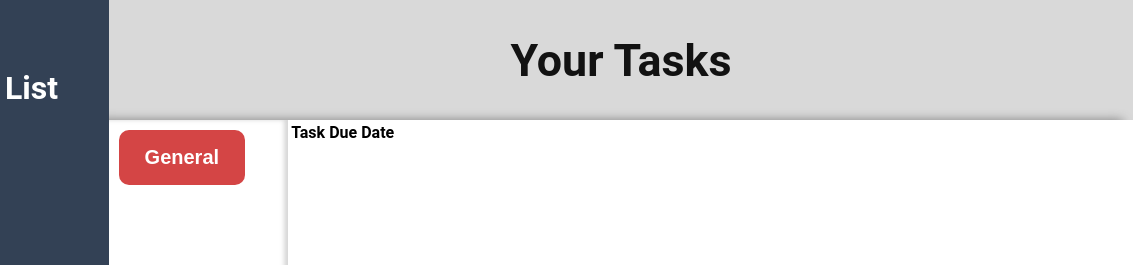
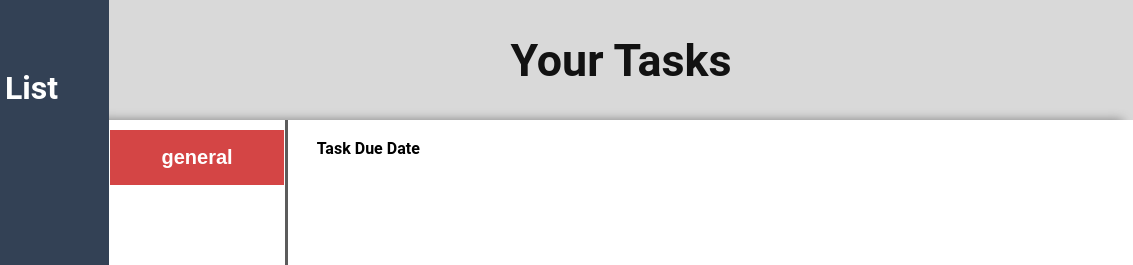
Before and after one commit to pequito193/todo-list, a website built with webpack: page dist/index.html in a window 1280 px wide. Shown: the top 265 px of the page, 147-1280 px from the left. Built offline with nearby package versions, Linux system fonts and the light colour scheme.

Commit message:
Change styling

```diff
--- a/dist/index.html
+++ b/dist/index.html
@@ -55,7 +55,7 @@
         <div class="header">Your Tasks</div>
         <div class="container">
             <div class="projects">
-                <button class="project">General</button>
+                <button class="project">general</button>
             </div>
             <div class="tasks">
                 <table class="task-table">
--- a/dist/styles.css
+++ b/dist/styles.css
@@ -155,16 +155,18 @@ a:hover {
 }
 
 .projects {
-    box-shadow: -4px 0 4px inset rgba(150, 150, 150, 0.377);
     grid-column: 1;
-    padding: 10px;
+    border-right: 3px solid #272727c0;
+    padding: 10px 0;
     height: 100vh;
+    display: flex;
+    flex-direction: column;
+    align-items: center;
 }
 
 .project {
-    padding: 4px 12px;
+    width: 99%;
     background-color: rgb(212, 69, 69);
-    border-radius: 10px;
     color: white;
     border: none;
     font-size: 20px;
@@ -176,7 +178,10 @@ a:hover {
 .project:hover {
     cursor: pointer;
     background-color: rgb(172, 53, 53);
-    transform: translateX(12px);
+}
+
+.tasks {
+    margin: 2vh 2vw;
 }
 
 .task-table {
```
